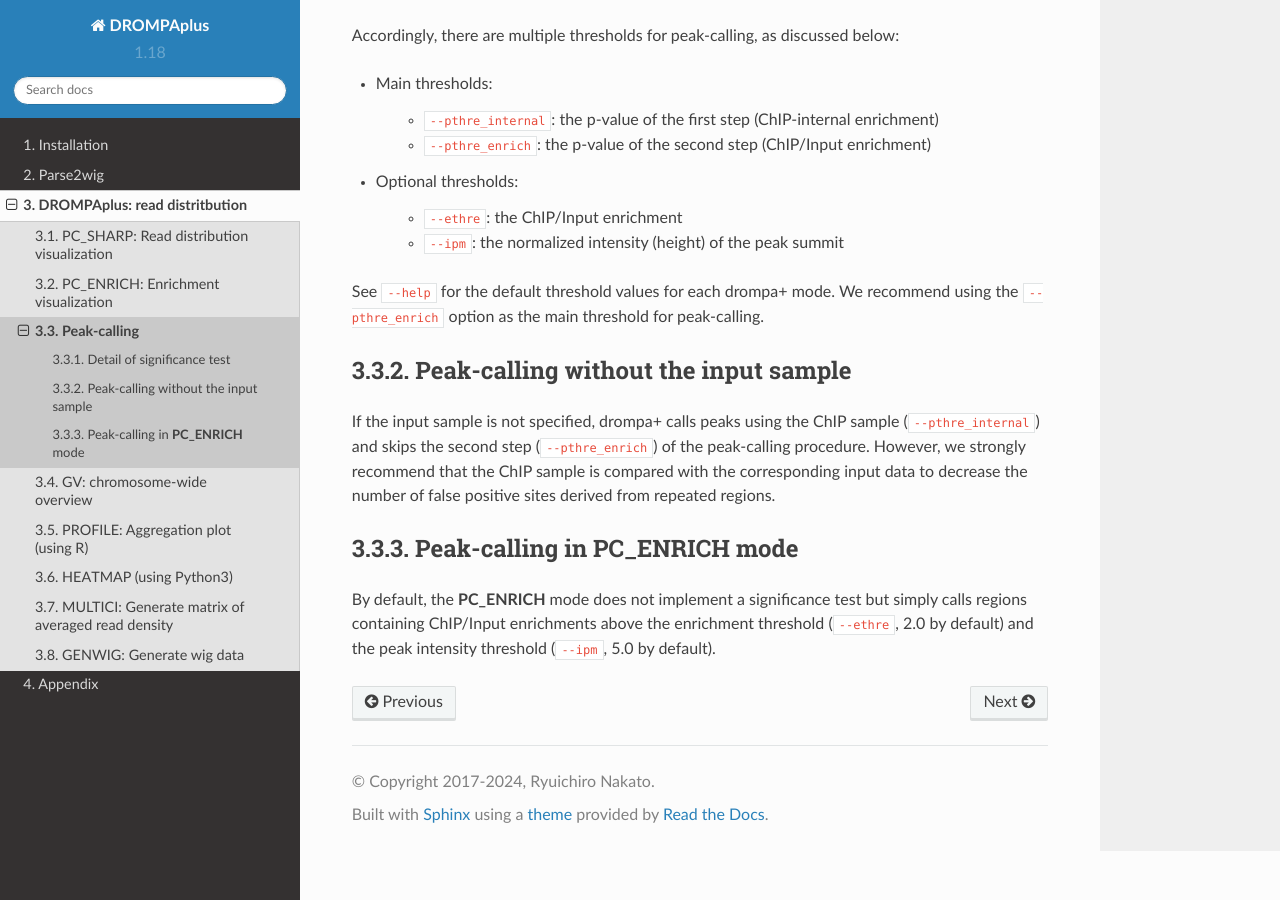
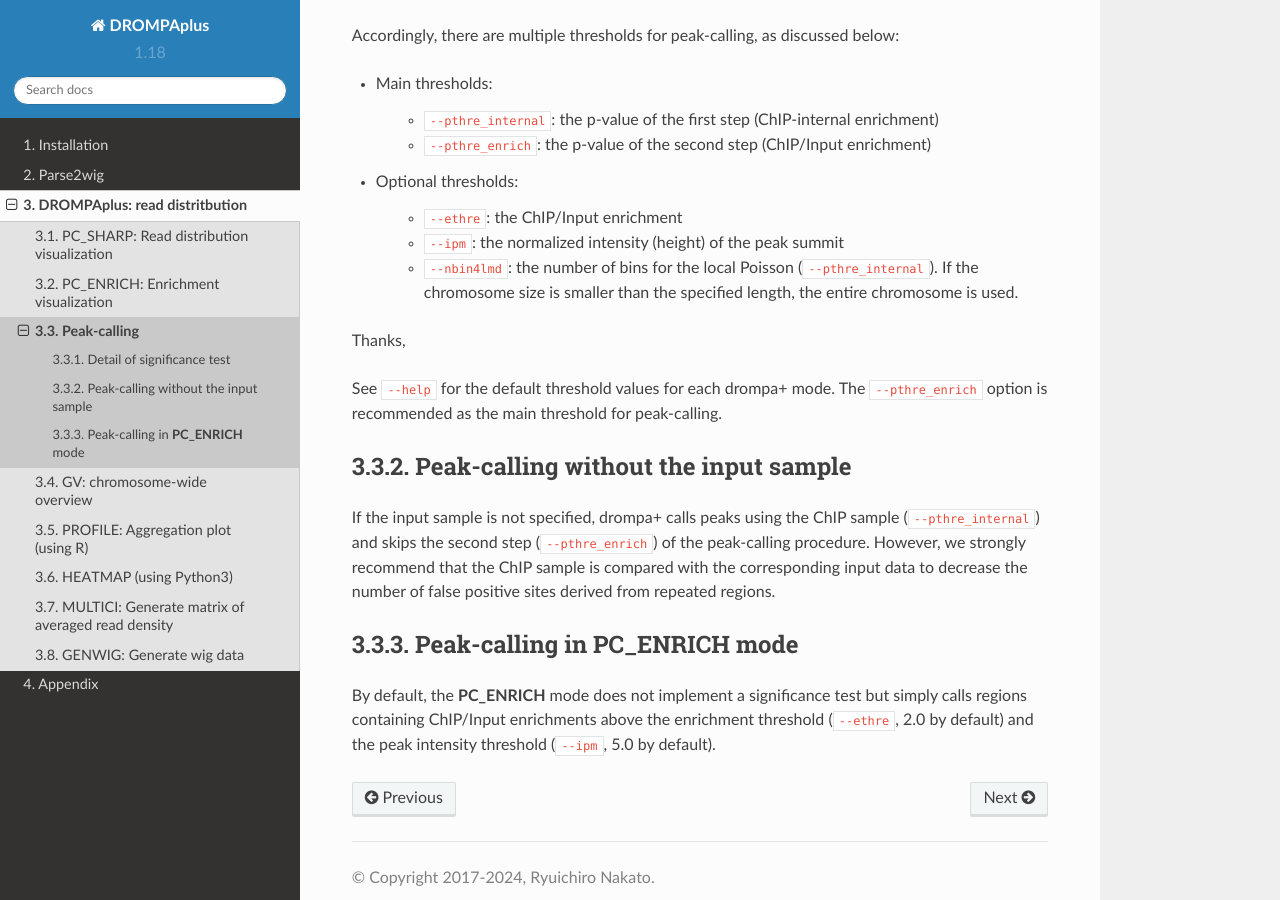
Before and after one commit to rnakato/DROMPAplus, a Sphinx documentation site: the page built from docs/content/drompa/PEAKCALL.rst, in a window 1280 px wide and 900 px high, scrolled down 2103 px. Built offline with Sphinx 7.4.7 and the Read the Docs theme 2.0.0, drawn with Linux system fonts in a browser that asks for light colours.

Commit message:
Update v1.19.0

```diff
--- a/docs/content/drompa/PEAKCALL.rst
+++ b/docs/content/drompa/PEAKCALL.rst
@@ -73,9 +73,13 @@ Accordingly, there are multiple thresholds for peak-calling, as discussed below:
 
      - ``--ethre``: the ChIP/Input enrichment
      - ``--ipm``: the normalized intensity (height) of the peak summit
+     - ``--nbin4lmd``: the number of bins for the local Poisson (``--pthre_internal``). If the chromosome size is smaller than the specified length, the entire chromosome is used.
+
+Thanks,
+
 
 See ``--help`` for the default threshold values for each drompa+ mode.
-We recommend using the ``--pthre_enrich`` option as the main threshold for peak-calling.
+The ``--pthre_enrich`` option is recommended as the main threshold for peak-calling.
 
 
 Peak-calling without the input sample
```
